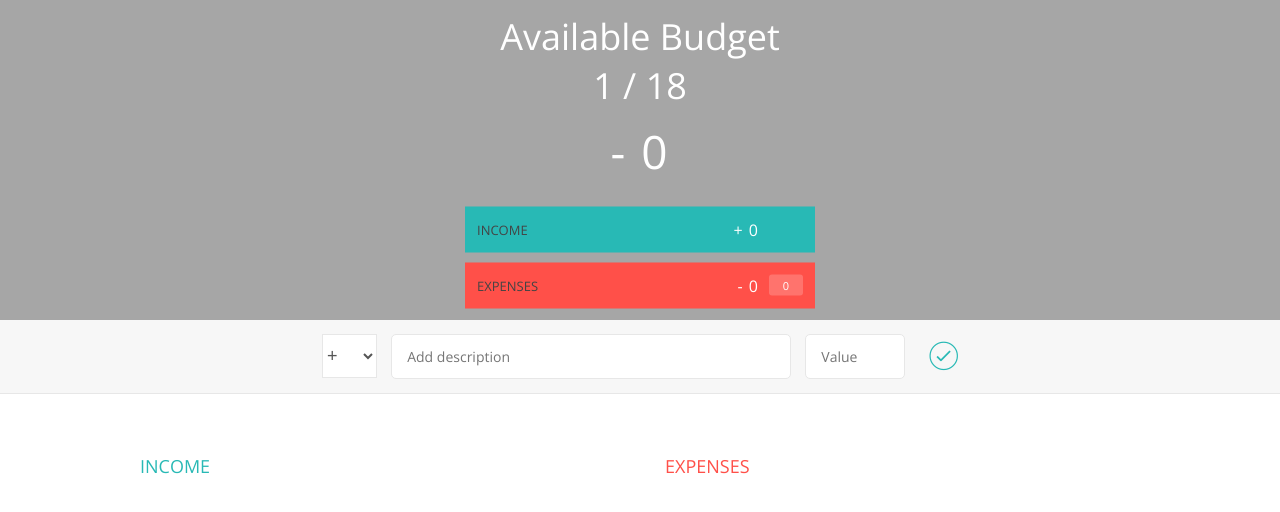
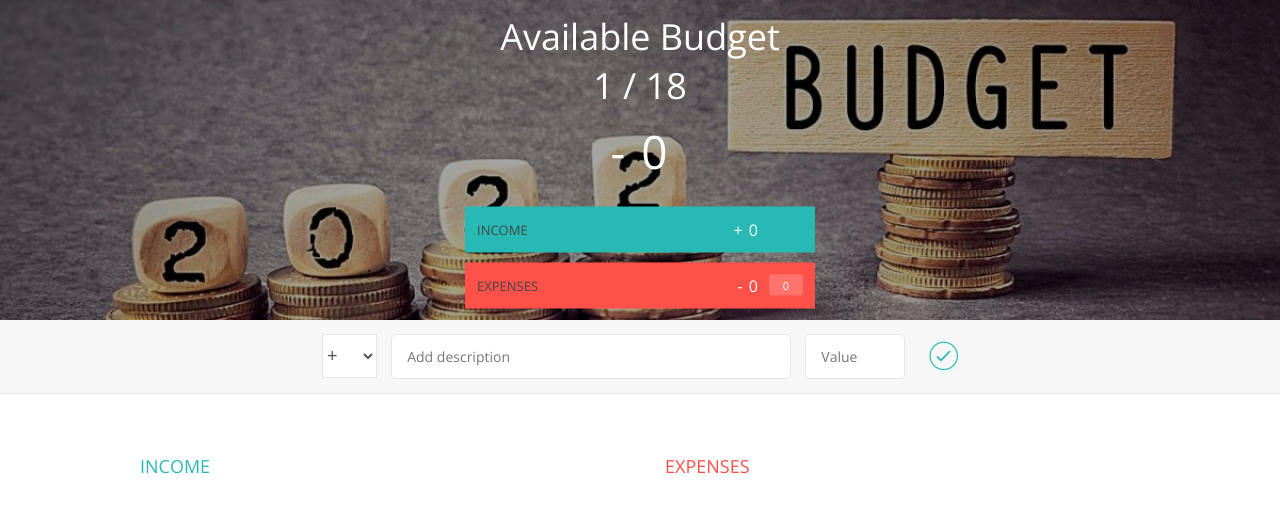
Before and after one commit to Nyambayr/finance, a plain HTML site: page index.html in a window 1280 px wide. Drawn offline with nearby package versions, Linux system fonts and the light colour scheme; the site is published under a folder, as on GitHub Pages, so addresses that start at the root find nothing.

Commit message:
change style url type

```diff
--- a/style.css
+++ b/style.css
@@ -40,7 +40,7 @@ body {
 .top {
   height: 40vh;
   background-image: linear-gradient(rgba(0, 0, 0, 0.35), rgba(0, 0, 0, 0.35)),
-    url(/budget.png);
+    url(budget.png);
   background-size: cover;
   background-position: center;
   position: relative;
```
